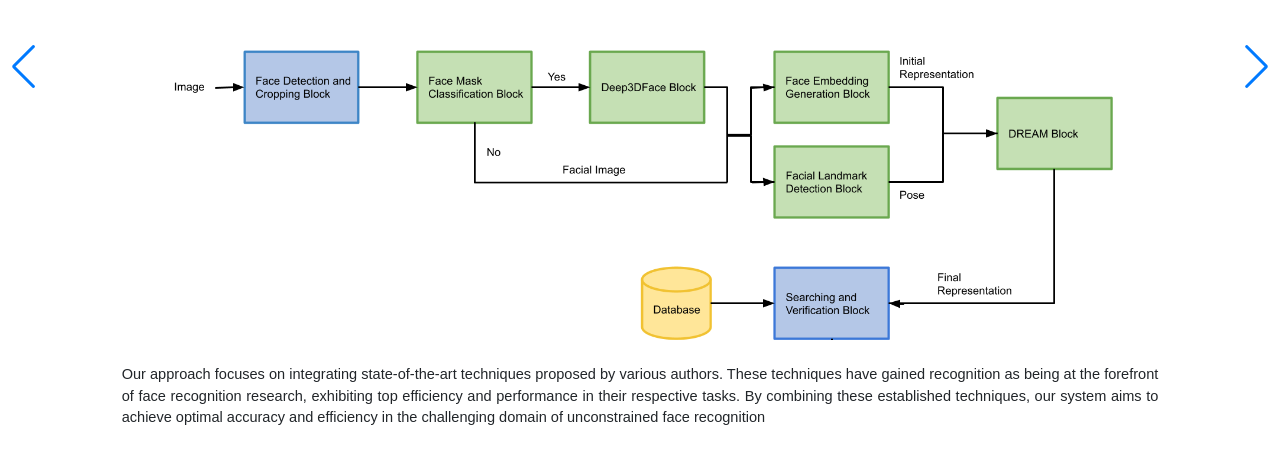
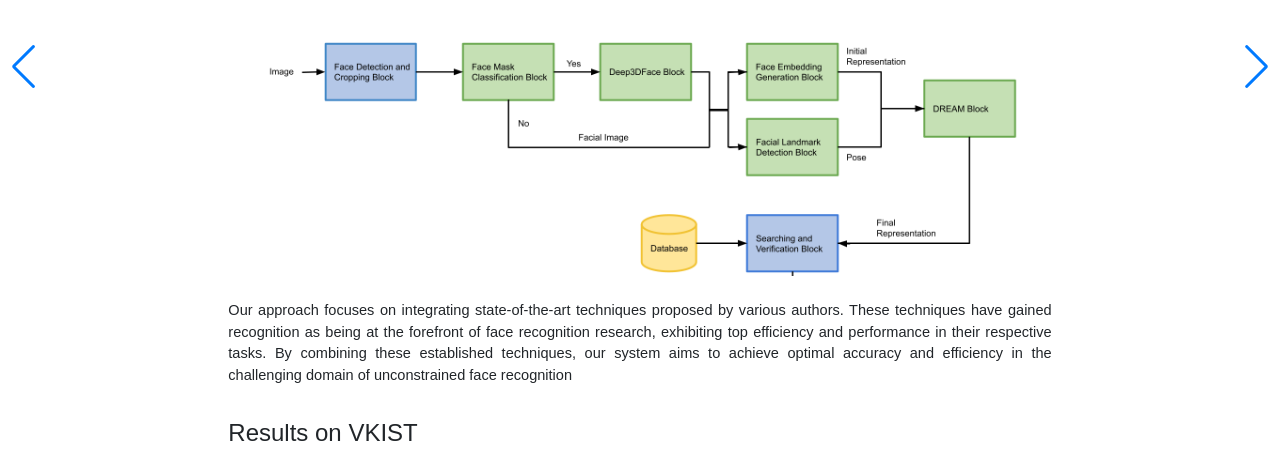
Before and after one commit to daovietanh99/PaperViewer, a plain HTML site: page index.html in a window 1280 px wide. Shown: the part 333-786 px from the top of the page. Drawn offline with nearby package versions, Linux system fonts and the light colour scheme; a web font is replaced by a local one.

Commit message:
Update index.html

```diff
--- a/index.html
+++ b/index.html
@@ -191,7 +191,7 @@
             </div>
         </div>
         <div class="row mb-3 pt-2">
-            <div class="col-md-10 mx-auto">
+            <div class="col-md-8 mx-auto">
                 <div class="embed-responsive embed-responsive-16by9 pb-3" id="face_rec">
                     <!-- <iframe class="embed-responsive-item" src="https://www.youtube.com/embed/KCDd7UFO1d0" frameborder="0" allow="accelerometer; autoplay muted; clipboard-write; encrypted-media; gyroscope; picture-in-picture" allowfullscreen></iframe> -->
                     <img class="embed-responsive-item" src="imgs/diagram.png" style="height: auto;">
```
